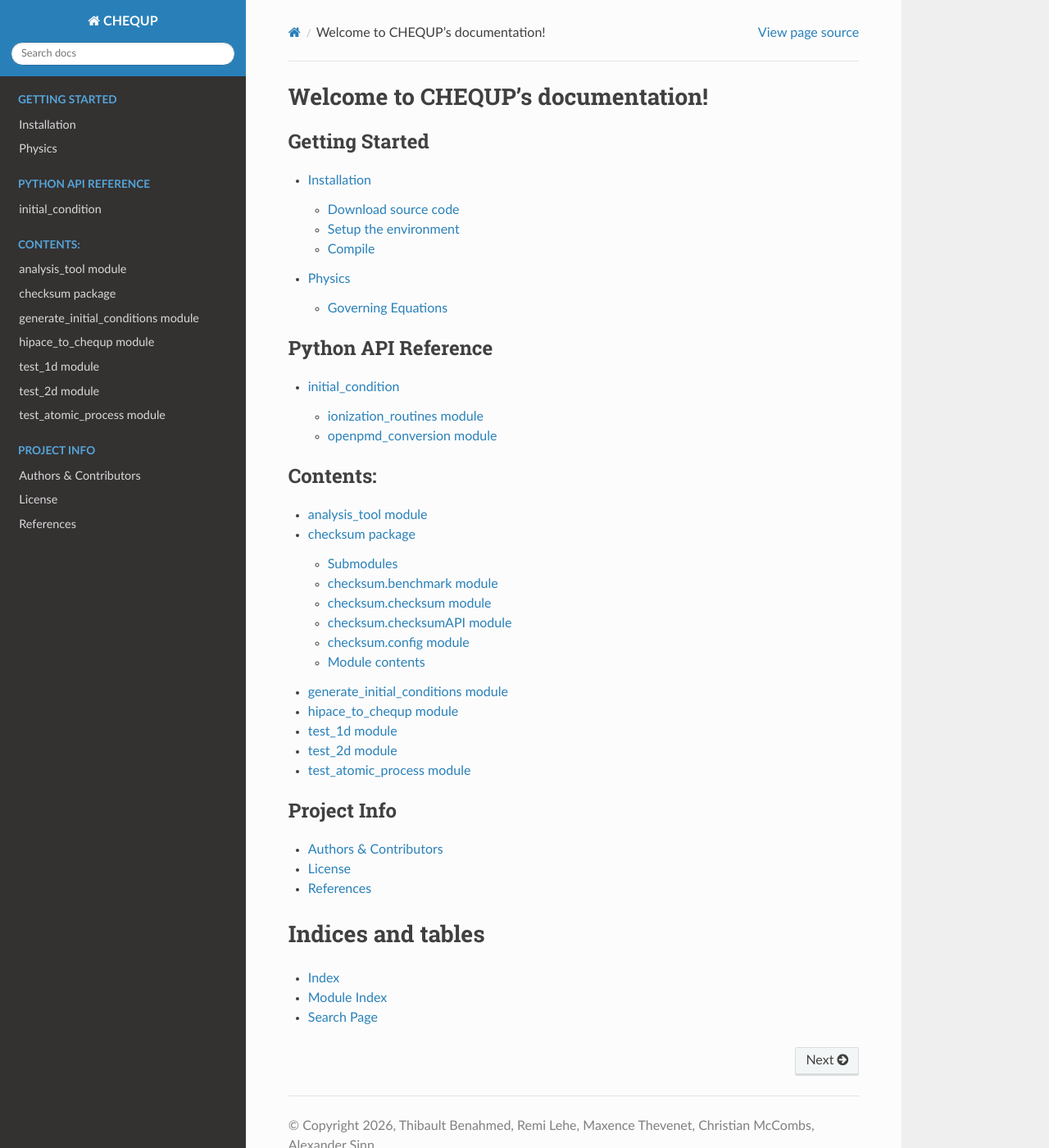
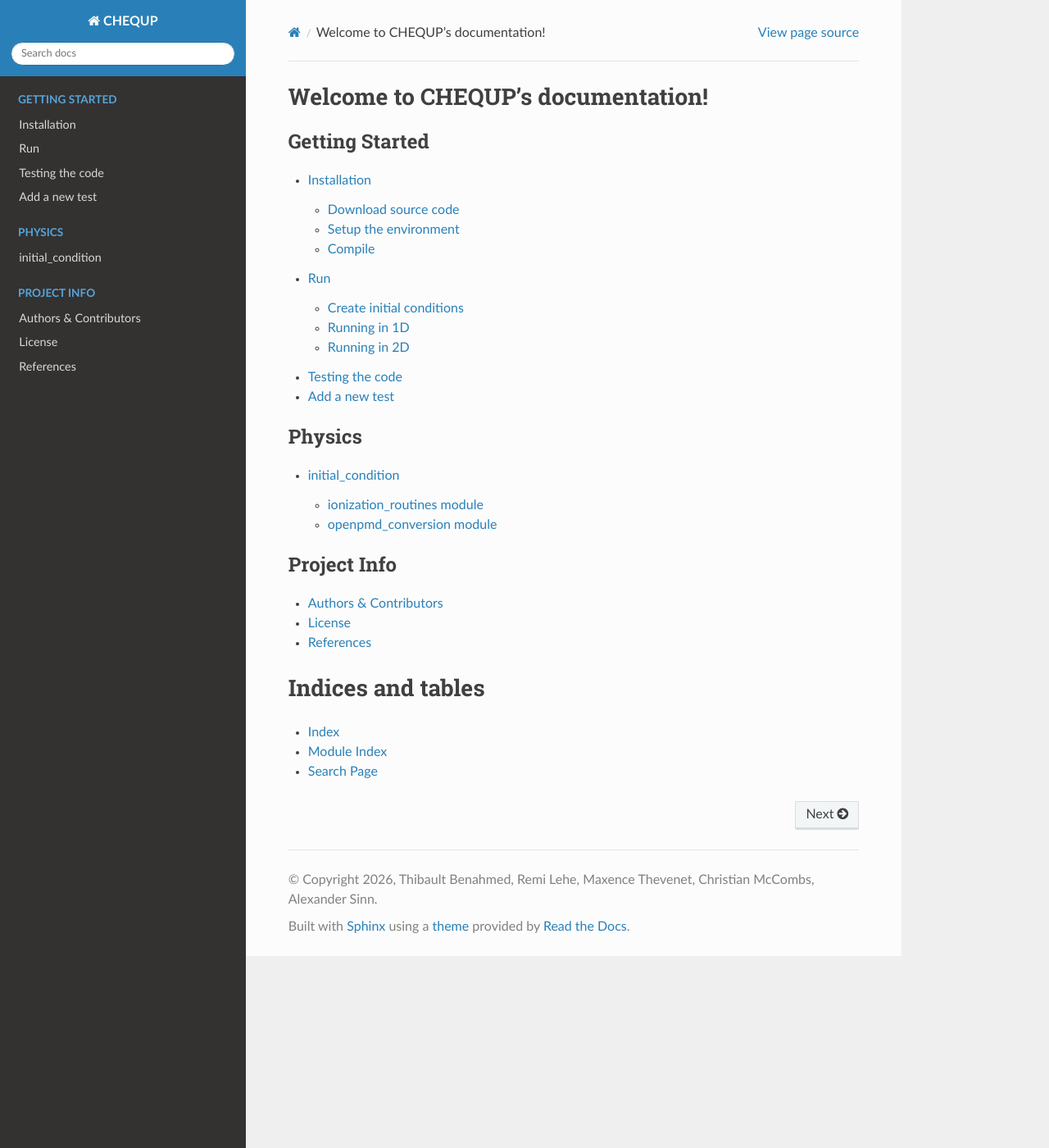
Before and after one commit to chequp-org/chequp, a Sphinx documentation site: the page built from docs/source/index.rst, in a window 1280 px wide and 1400 px high. Shown: the whole window at 82% size. Built offline with Sphinx 7.4.7 and the Read the Docs theme 3.1.0, drawn with Linux system fonts in a browser that asks for light colours.

Commit message:
clean the summary of the docs

```diff
--- a/docs/source/index.rst
+++ b/docs/source/index.rst
@@ -6,26 +6,14 @@ Welcome to CHEQUP's documentation!
    :caption: Getting Started
 
    installation
-   physics
+   run
+   test_suite
 
 .. toctree::
    :maxdepth: 2
-   :caption: Python API Reference
+   :caption: Physics
 
    modules
-
-.. toctree::
-   :maxdepth: 2
-   :caption: Contents:
-
-   analysis_tool
-   checksum
-   generate_initial_conditions
-   hipace_to_chequp
-   test_1d
-   test_2d
-   test_atomic_process
-
 .. toctree::
    :maxdepth: 1
    :caption: Project Info
```
